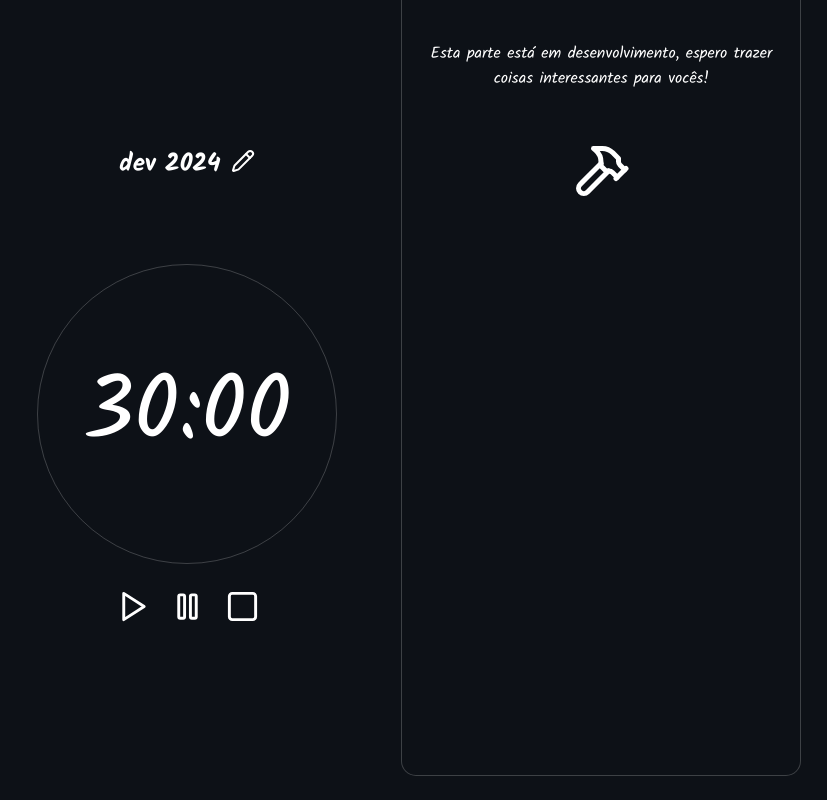
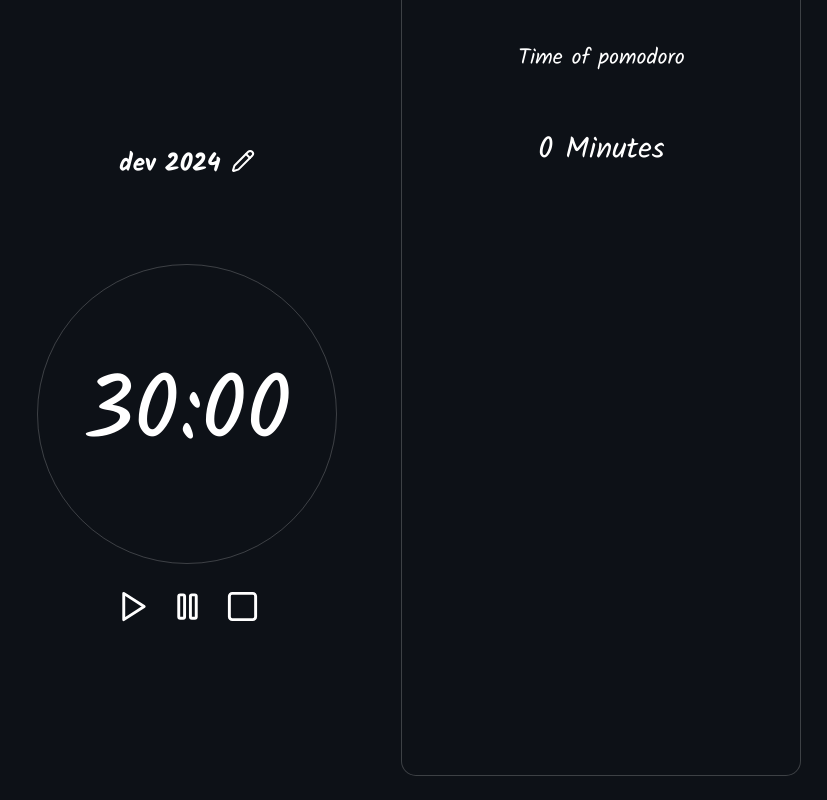
Before and after one commit to Pabloodev/pomodoro-app, a React (Vite) app: page / in a window 1280 px wide. Both pictures are taken after a click on the button "Study Status". Shown: the whole page, without its empty margins (453-1280 px from the left). Built offline with nearby package versions, Linux system fonts and the light colour scheme.

Commit message:
uptade data container

```diff
--- a/src/components/Timer/Timer.jsx
+++ b/src/components/Timer/Timer.jsx
@@ -15,8 +15,18 @@ export default function Timer() {
   function timer() {
     if (isRunning) {
       clearInterval(intervalRef.current);
+
       intervalRef.current = setInterval(() => {
-        setTime((prevTime) => prevTime - 1);
+        setTime((prevTime) => {
+          // Atualiza o tempo no contexto
+          const newTime = prevTime - 1;
+
+          // Atualiza o localStorage com o tempo estudado acumulado
+          const minutesStudied = parseInt(localStorage.getItem('minutesStudied')) || 0;
+          localStorage.setItem('minutesStudied', minutesStudied + 1);
+
+          return newTime;
+        });
       }, 1000);
 
       if (time === 0) {
--- a/src/components/data/data.css
+++ b/src/components/data/data.css
@@ -38,3 +38,11 @@
   right: 5%;
   top: 3%;
 }
+
+.titleMinutes {
+  font-size: 22px;
+}
+
+.minutesStudied {
+  font-size: 30px;
+}
--- a/src/components/data/data.jsx
+++ b/src/components/data/data.jsx
@@ -4,7 +4,8 @@ import './data.css'
 
 export default function StudyData() {
 
-    const [isActive, setActive] = useState(false)
+    const [isActive, setActive] = useState(false);
+    const [fullMinutesStudied, setFullMinutesStudied] = useState(localStorage.getItem('minutesStudied') ?? 0);
 
     return (
         isActive ? (
@@ -15,8 +16,11 @@ export default function StudyData() {
                     <OctagonX />
                 </button>
 
-                <p>Esta parte está em desenvolvimento, espero trazer coisas interessantes para vocês!</p>
-                <Hammer size={60}/>
+                <p className='titleMinutes'>Time of pomodoro</p>
+                <span className='minutesStudied'>{Math.floor(localStorage.getItem('minutesStudied') / 60)} Minutes</span>
+
+                {/* <p>Esta parte está em desenvolvimento, espero trazer coisas interessantes para vocês!</p>
+                <Hammer size={60}/> */}
 
 
             </div>
```
